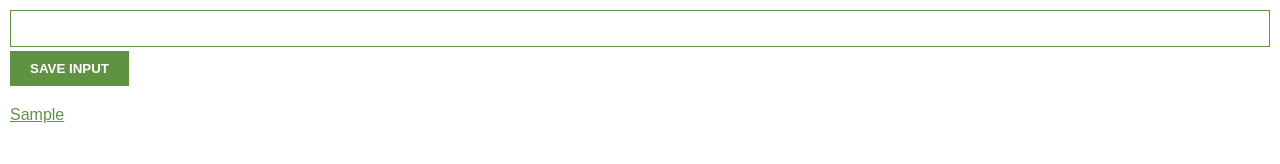
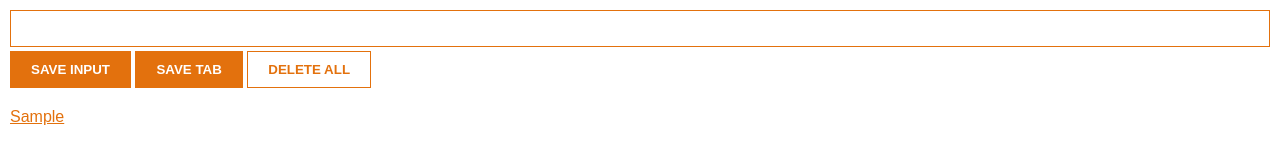
Before and after one commit to ecemonkol/chrome-extension, a browser extension: page index.html in a window 1280 px wide. Both pictures are taken after typing "Sample" into the empty fields and a click on the button "SAVE INPUT". Drawn offline with Linux system fonts and the light colour scheme.

Commit message:
feat: add current tab

```diff
--- a/index.css
+++ b/index.css
@@ -5,34 +5,38 @@ body {
     min-width: 400px;
 }
 
-button {
-    background: #5f9341;
-    color: white;
-    padding: 10px 20px;
-    border: none;
-    font-weight: bold;
-}
-
 input {
     width: 100%;
     padding: 10px;
     box-sizing: border-box;
-    border: 1px solid #5f9341;
+    border: 1px solid rgb(227, 113, 13);
     margin-bottom: 4px;
+}
+button {
+    background: rgb(227, 113, 13);
+    color: white;
+    padding: 10px 20px;
+    border: 1px solid rgb(227, 113, 13);
+    font-weight: bold;
+}
+
+
+#delete-btn {
+    background: white;
+    color: rgb(227, 113, 13);
+}
+
+
+ul {
+    margin-top: 20px;
+    list-style: none;
+    padding-left: 0;
 }
 
 li {
-    list-style: none;
-    padding-bottom: 5px;
-
-
-}
-
-ul {
-    padding-left: 0;
-    margin-top: 20px;
+    margin-top: 5px;
 }
 
 a {
-    color: #5f9341;
+    color: rgb(227, 113, 13);
 }
--- a/index.html
+++ b/index.html
@@ -1,16 +1,18 @@
-<!DOCTYPE html>
-<html lang="en">
+<html>
     <head>
-    <meta charset="UTF-8">
-    <meta name="viewport" content="width=device-width, initial-scale=1.0">
-    <title>ChromeExtension</title>
+        <title>My Page Title</title>
+
         <link rel="stylesheet" href="index.css">
-
+        <link rel="icon" type="image/x-icon" href="/flowericon.png">
     </head>
     <body>
         <input type="text" id="input-el">
-    <button id="btn">SAVE INPUT</button>
-    <ul id="list"></ul>
+        <button id="input-btn">SAVE INPUT</button>
+        <button id="tab-btn">SAVE TAB</button>
+        <button id="delete-btn">DELETE ALL</button>
+
+        <ul id="ul-el">
+        </ul>
         <script src="index.js"></script>
     </body>
 </html>
--- a/index.js
+++ b/index.js
@@ -1,39 +1,47 @@
-// chrome://extensions/
-const inputEl = document.getElementById('input-el')
-const buttonEl = document.getElementById('btn')
-const unOrderedlistEl = document.getElementById('list');
+let myLeads = []
+const inputEl = document.getElementById("input-el")
+const inputBtn = document.getElementById("input-btn")
+const ulEl = document.getElementById("ul-el")
+const deleteBtn = document.getElementById("delete-btn")
+const leadsFromLocalStorage = JSON.parse( localStorage.getItem("myLeads") )
+const tabBtn = document.getElementById("tab-btn")
 
-const myLeads = []
+if (leadsFromLocalStorage) {
+    myLeads = leadsFromLocalStorage
+    render(myLeads)
+}
 
-
-// inputEl.addEventListener( 'input', function() {
-//     console.log( inputEl.value)
-// })
-
-buttonEl.addEventListener('click', function() {
-
-    if ( inputEl.value !== '') {
-
-      myLeads.push(inputEl.value)
-      inputEl.value = ''
-
-    } else {
-        alert('you have to write something')
-    }
-
-    renderItems();
+tabBtn.addEventListener("click", function(){
+    chrome.tabs.query({active: true, currentWindow: true}, function(tabs){
+        myLeads.push(tabs[0].url)
+        localStorage.setItem("myLeads", JSON.stringify(myLeads) )
+        render(myLeads)
+    })
 })
 
+function render(leads) {
+    let listItems = ""
+    for (let i = 0; i < leads.length; i++) {
+        listItems += `
+            <li>
+                <a target='_blank' href='${leads[i]}'>
+                    ${leads[i]}
+                </a>
+            </li>
+        `
+    }
+    ulEl.innerHTML = listItems
+}
 
-function renderItems() {
-    unOrderedlistEl.textContent = '';
-    for (let i = 0; i < myLeads.length; i++) {
-        const itemEl = document.createElement('li');
-        const anchorEl = document.createElement('a');
-        anchorEl.textContent = myLeads[i];
-        anchorEl.href = myLeads[i];
-        anchorEl.target = "_blank";
-        itemEl.appendChild(anchorEl);
-        unOrderedlistEl.appendChild(itemEl);
-    }
-}
+deleteBtn.addEventListener("dblclick", function() {
+    localStorage.clear()
+    myLeads = []
+    render(myLeads)
+})
+
+inputBtn.addEventListener("click", function() {
+    myLeads.push(inputEl.value)
+    inputEl.value = ""
+    localStorage.setItem("myLeads", JSON.stringify(myLeads) )
+    render(myLeads)
+})
```
Also changed, not shown: manifest.json. Lines whose indentation alone changed are shown as unchanged.
